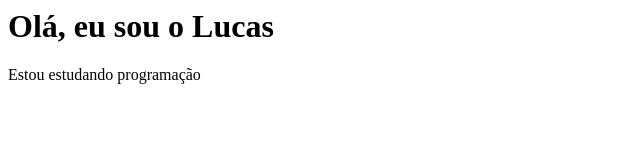
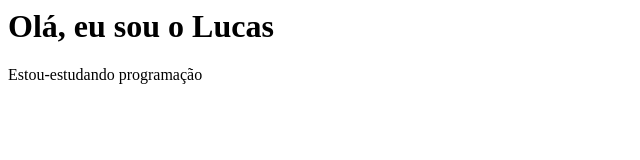
Before and after one commit to lucas9330l/Meu-Portifolio, a plain HTML site: page index.html in a window 1280 px wide. Shown: the full height of the page, 0-640 px from the left. Drawn offline with Linux system fonts and the light colour scheme.

Commit message:
Update index.html
Editando

```diff
--- a/index.html
+++ b/index.html
@@ -5,6 +5,6 @@
   </head>
   <body>
     <h1>Olá, eu sou o Lucas</h1>
-    <p>Estou estudando programação</p>
+    <p>Estou-estudando programação</p>
   </body>
 </html>
```
